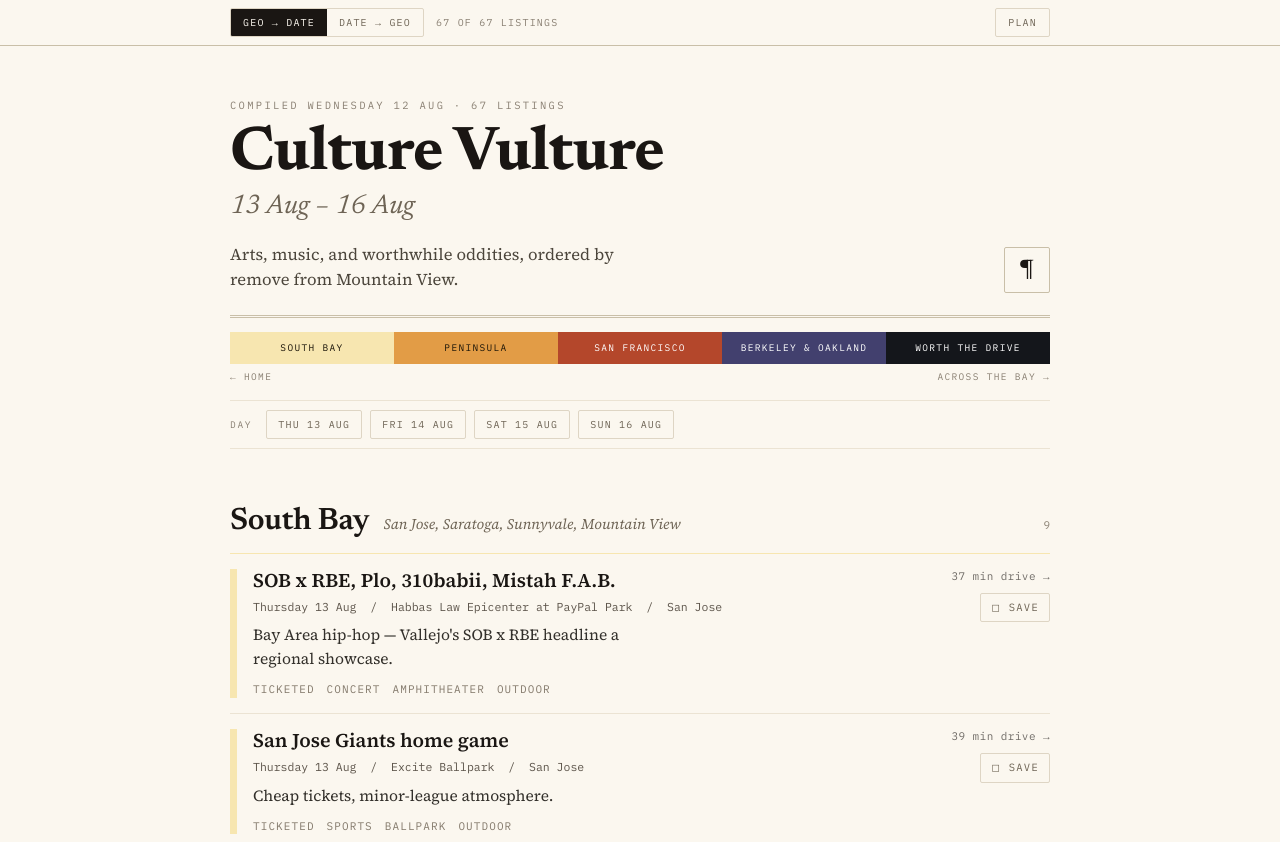
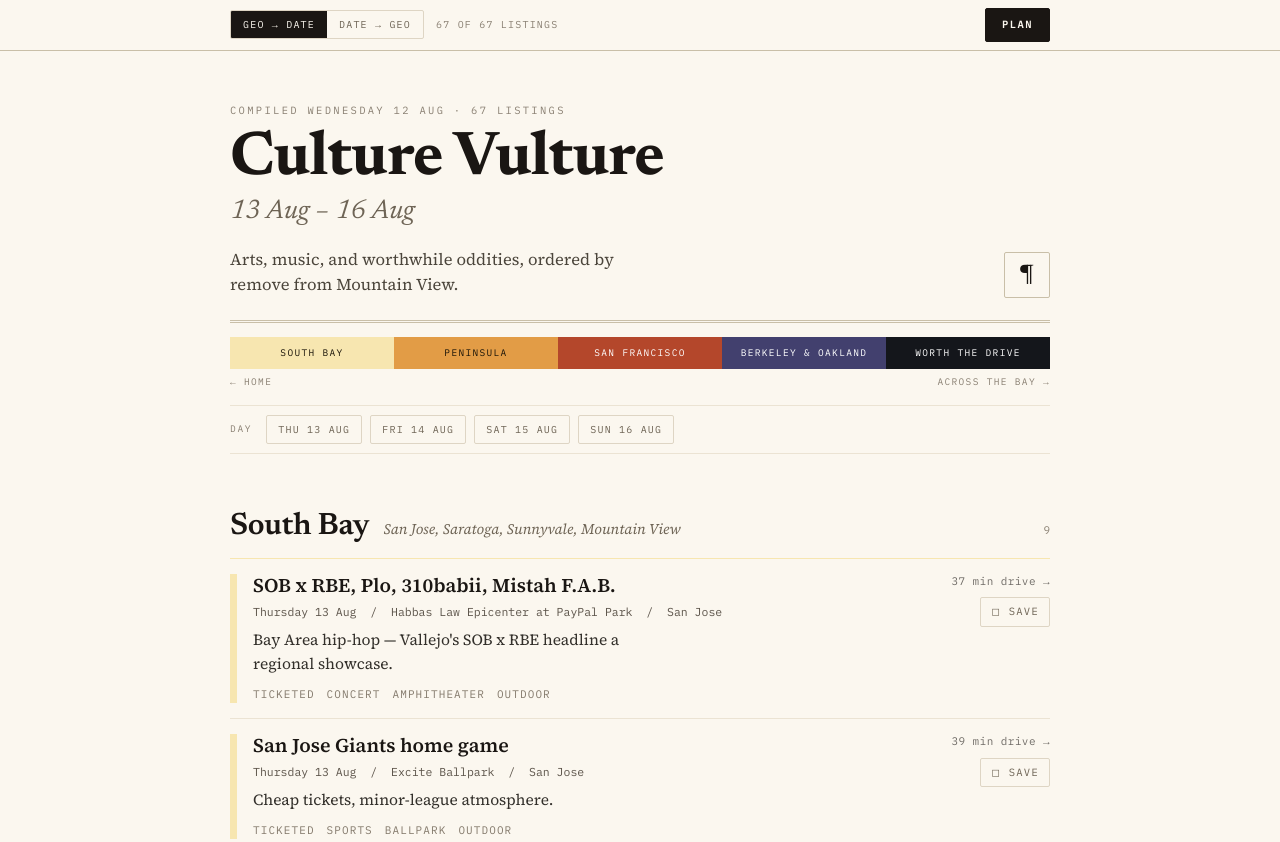
Before and after one commit to alexistosteson/bay-week, a plain HTML site: page docs/index.html in a window 1280 px wide. Shown: the top 842 px of the page. Drawn offline with Linux system fonts and the light colour scheme.

Commit message:
Plan gets the one solid button in the chrome
It was a ghost outline sharing weight with the axis toggle. The shortlist is
the only state you can lose by navigating away, so it earns the emphasis.

Co-Authored-By: Claude Opus 5 <noreply@anthropic.com>

```diff
--- a/docs/index.html
+++ b/docs/index.html
@@ -61,10 +61,13 @@ button{font:inherit;cursor:pointer}
 .axis button:focus-visible{outline:2px solid var(--text);outline-offset:-2px}
 .count{font-family:var(--mono);font-size:10px;letter-spacing:.12em;text-transform:uppercase;
   color:var(--label);white-space:nowrap}
-.plan-open{margin-left:auto;background:none;border:1px solid var(--line);border-radius:2px;
-  color:var(--soft);font-family:var(--mono);font-size:10px;letter-spacing:.12em;
-  text-transform:uppercase;padding:6px 12px;white-space:nowrap}
-.plan-open:hover{border-color:var(--text);color:var(--text)}
+/* The shortlist is the only thing on the page you can lose by navigating away,
+   so it gets the one solid button in the chrome rather than a ghost outline. */
+.plan-open{margin-left:auto;background:var(--text);border:1px solid var(--text);border-radius:2px;
+  color:var(--ground);font-family:var(--mono);font-size:10.5px;font-weight:600;letter-spacing:.14em;
+  text-transform:uppercase;padding:8px 16px;white-space:nowrap}
+.plan-open:hover{background:#000;border-color:#000}
+.plan-open:focus-visible{outline:2px solid var(--text);outline-offset:2px}
 .bar-search,.bar-para{display:none}
 
 /* ---------- masthead ---------- */
@@ -252,7 +255,7 @@ h1{font-family:var(--display);font-weight:700;font-size:62px;line-height:.92;
     border-radius:2px;padding:9px 10px;font-family:var(--body);font-size:15px;color:var(--text)}
   .bar-para{display:block;background:none;border:1px solid var(--rule);border-radius:2px;
     width:40px;height:40px;font-family:var(--display);font-size:20px;color:var(--text);flex-shrink:0}
-  .plan-open{margin-left:0;padding:6px 9px;font-size:9.5px}
+  .plan-open{margin-left:0;padding:8px 11px;font-size:9.5px;letter-spacing:.1em}
 
   .masthead{padding:22px 0 10px;gap:0;border-bottom-width:3px}
   .masthead .para{display:none}
```
